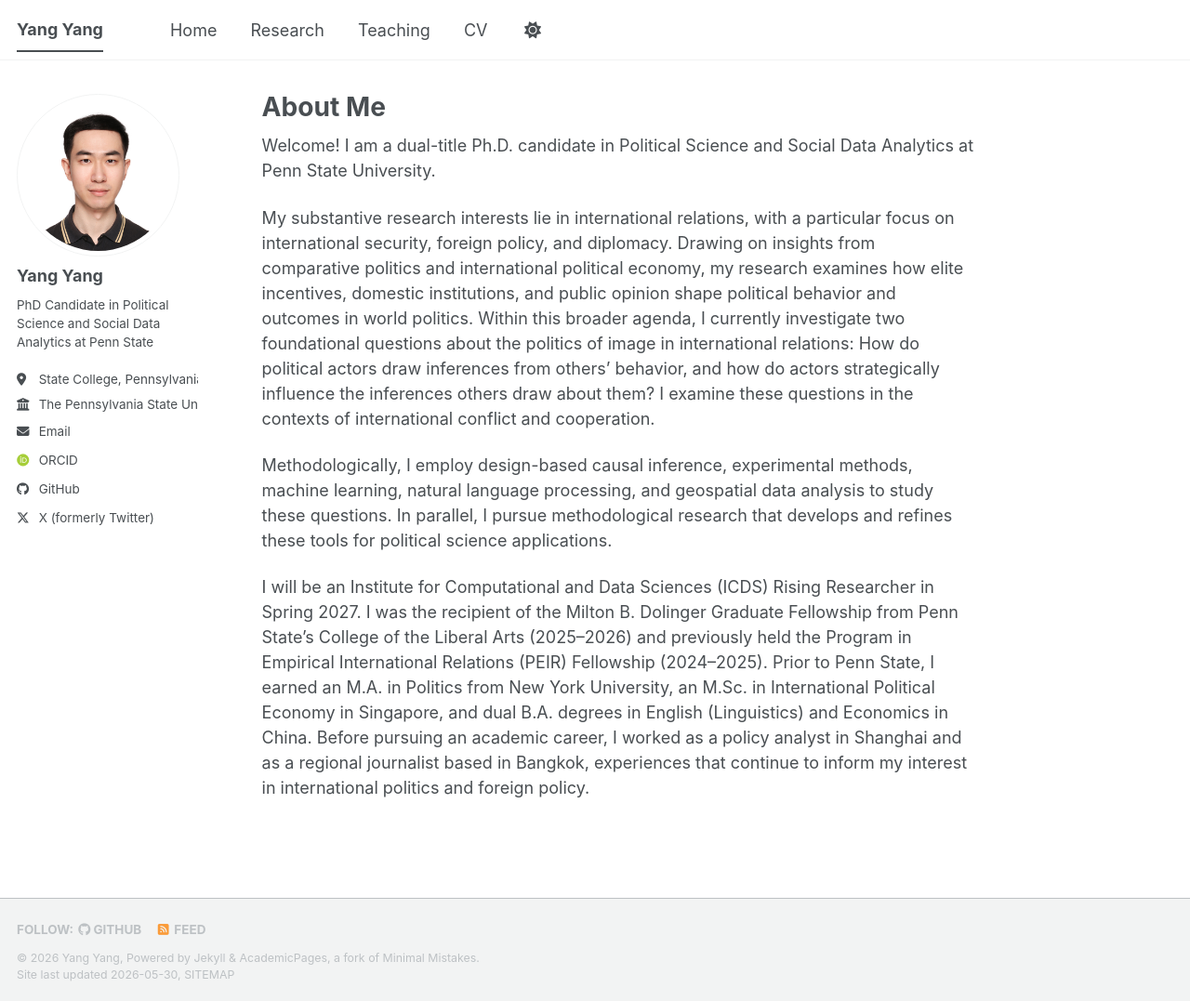
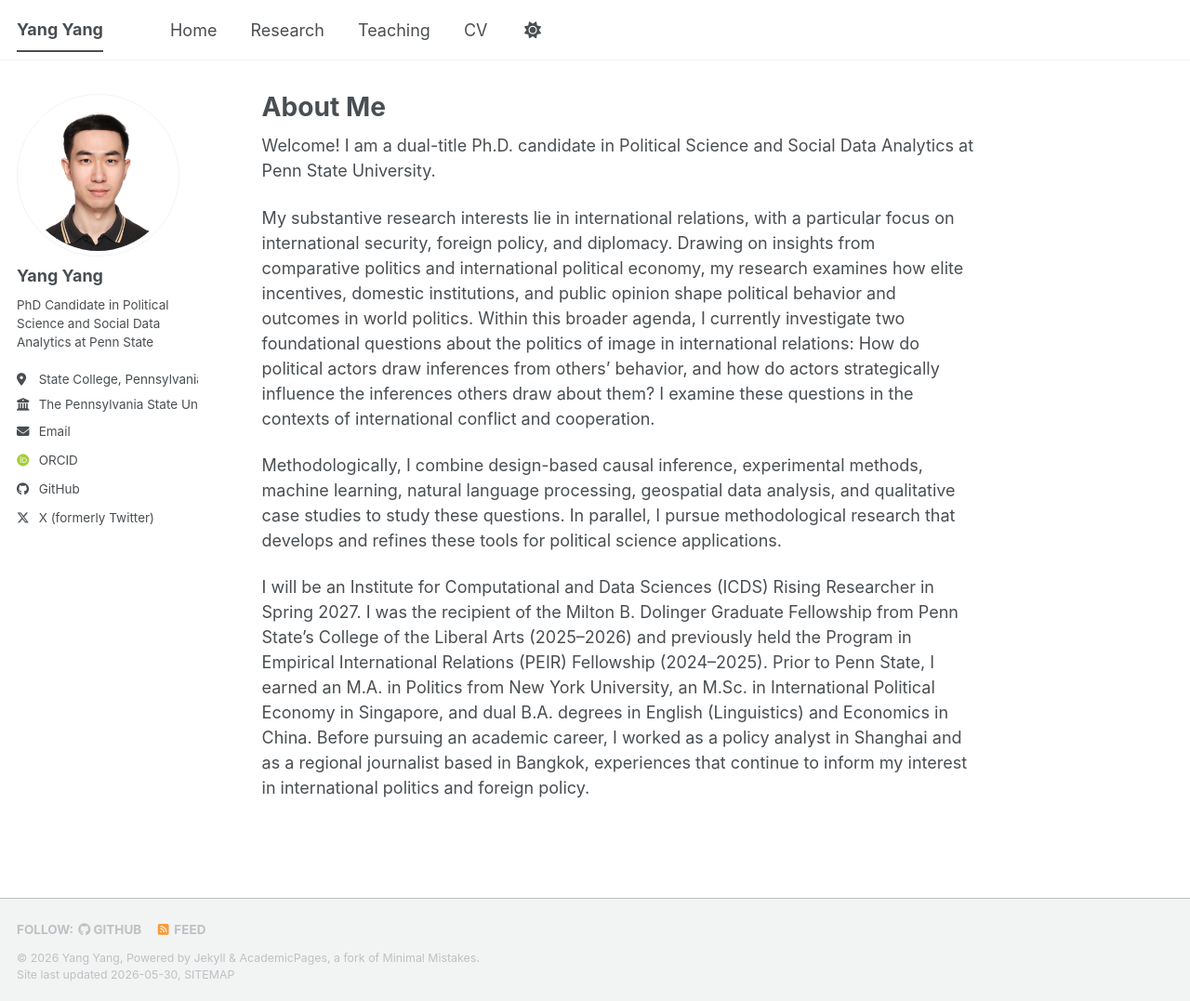
Before and after one commit to yang-yang-ir/yang-yang-ir.github.io, a Jekyll site: the page built from _pages/about.md, in a window 1280 px wide and 1077 px high. Shown: the whole window at 93% size. Built offline with Jekyll 4.4.1, drawn with Linux system fonts in a browser that asks for light colours; some web fonts are replaced; a script bundle is joined from its source files by our own code; library files that are not in the unit come from our copies.

Commit message:
Update about.md

```diff
--- a/_pages/about.md
+++ b/_pages/about.md
@@ -11,6 +11,6 @@ Welcome! I am a dual-title Ph.D. candidate in Political Science and Social Data
 
 My substantive research interests lie in international relations, with a particular focus on international security, foreign policy, and diplomacy. Drawing on insights from comparative politics and international political economy, my research examines how elite incentives, domestic institutions, and public opinion shape political behavior and outcomes in world politics. Within this broader agenda, I currently investigate two foundational questions about the politics of image in international relations: How do political actors draw inferences from others’ behavior, and how do actors strategically influence the inferences others draw about them? I examine these questions in the contexts of international conflict and cooperation.
 
-Methodologically, I employ design-based causal inference, experimental methods, machine learning, natural language processing, and geospatial data analysis to study these questions. In parallel, I pursue methodological research that develops and refines these tools for political science applications.
+Methodologically, I combine design-based causal inference, experimental methods, machine learning, natural language processing, geospatial data analysis, and qualitative case studies to study these questions. In parallel, I pursue methodological research that develops and refines these tools for political science applications.
 
 I will be an Institute for Computational and Data Sciences (ICDS) Rising Researcher in Spring 2027. I was the recipient of the Milton B. Dolinger Graduate Fellowship from Penn State's College of the Liberal Arts (2025–2026) and previously held the Program in Empirical International Relations (PEIR) Fellowship (2024–2025). Prior to Penn State, I earned an M.A. in Politics from New York University, an M.Sc. in International Political Economy in Singapore, and dual B.A. degrees in English (Linguistics) and Economics in China. Before pursuing an academic career, I worked as a policy analyst in Shanghai and as a regional journalist based in Bangkok, experiences that continue to inform my interest in international politics and foreign policy.
```
